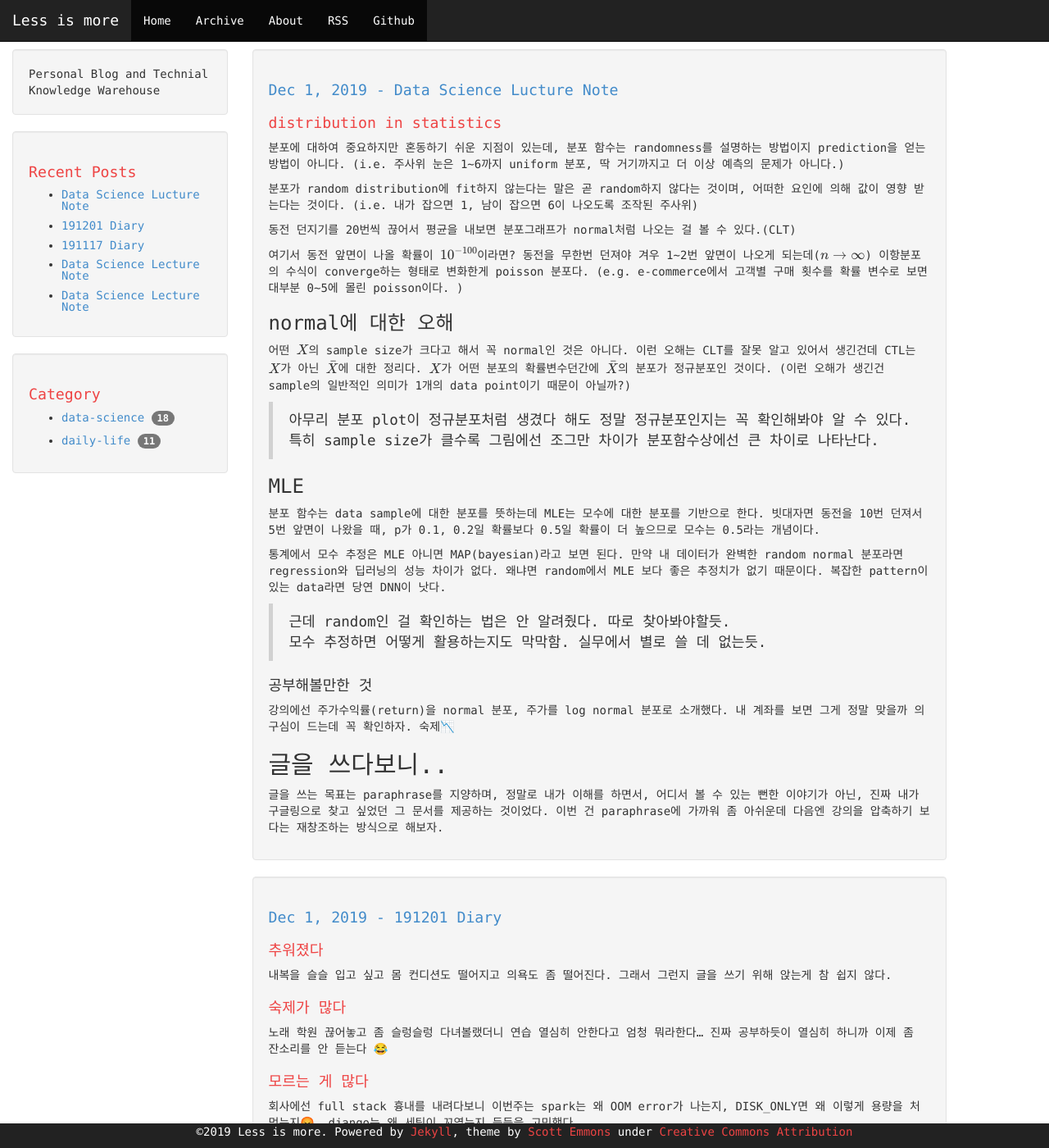
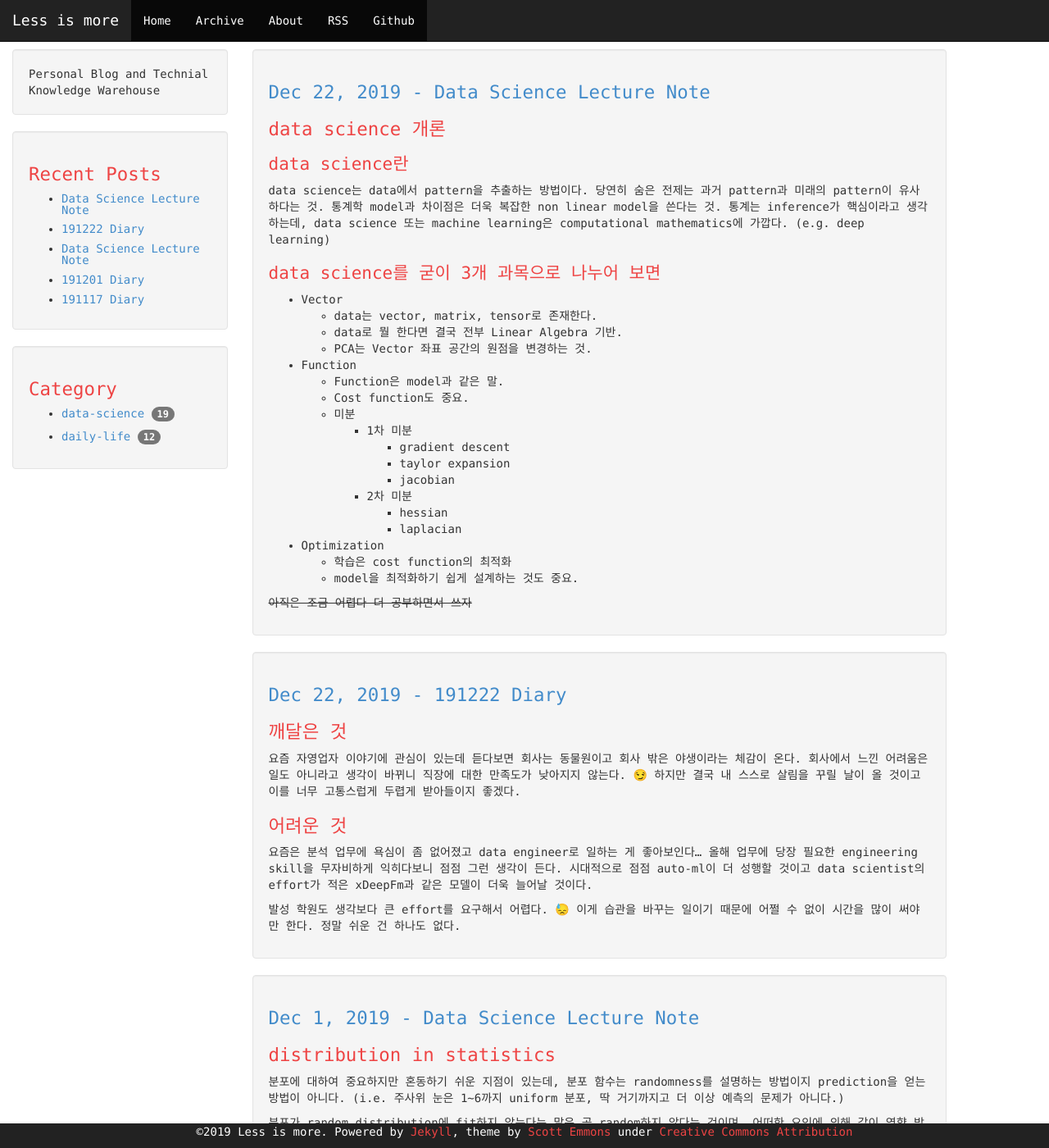
Before and after one commit to 11wi/11wi.github.io, a Jekyll site: the page built from index.html, in a window 1280 px wide and 1400 px high. Shown: the whole window at 82% size. Built offline with Jekyll 4.4.1, drawn with Linux system fonts in a browser that asks for light colours; some web fonts are replaced; formulas are drawn with MathJax 3; the list of posts is cut into pages by our own code; some of the changed text lies outside the part shown.

Commit message:
post upload

```diff
--- /dev/null
+++ b/_posts/2019-12-22-191222-diary.md
@@ -0,0 +1,20 @@
+---
+category: daily-life
+---
+
+# 깨달은 것
+
+요즘 자영업자 이야기에 관심이 있는데 듣다보면 회사는 동물원이고 회사 밖은 야생이라는 체감이 온다.
+회사에서 느낀 어려움은 일도 아니라고 생각이 바뀌니 직장에 대한 만족도가 낮아지지 않는다. 😏
+하지만 결국 내 스스로 살림을 꾸릴 날이 올 것이고 이를 너무 고통스럽게 두렵게 받아들이지 좋겠다.
+
+# 어려운 것
+
+요즘은 분석 업무에 욕심이 좀 없어졌고 data engineer로 일하는 게 좋아보인다...
+올해 업무에 당장 필요한 engineering skill을 무자비하게 익히다보니 점점 그런 생각이 든다.
+시대적으로 점점 auto-ml이 더 성행할 것이고
+data scientist의 effort가 적은 xDeepFm과 같은 모델이 더욱 늘어날 것이다.
+
+발성 학원도 생각보다 큰 effort를 요구해서 어렵다. 😓
+이게 습관을 바꾸는 일이기 때문에 어쩔 수 없이 시간을 많이 써야만 한다.
+정말 쉬운 건 하나도 없다.
--- /dev/null
+++ b/_posts/2019-12-22-data-science-lecture-note.md
@@ -0,0 +1,38 @@
+---
+category: data-science
+---
+
+
+# data science 개론
+
+
+## data science란
+
+data science는 data에서 pattern을 추출하는 방법이다.
+당연히 숨은 전제는 과거 pattern과 미래의 pattern이 유사하다는 것.
+통계학 model과 차이점은 더욱 복잡한 non linear model을 쓴다는 것.
+통계는 inference가 핵심이라고 생각하는데, data science 또는 machine learning은
+computational mathematics에 가깝다. (e.g. deep learning)
+
+## data science를 굳이 3개 과목으로 나누어 보면
+
+* Vector
+    * data는 vector, matrix, tensor로 존재한다.
+    * data로 뭘 한다면 결국 전부 Linear Algebra 기반.
+    * PCA는 Vector 좌표 공간의 원점을 변경하는 것.
+* Function
+    * Function은 model과 같은 말.
+    * Cost function도 중요.
+    * 미분
+        * 1차 미분
+            * gradient descent
+            * taylor expansion
+            * jacobian
+        * 2차 미분
+            * hessian
+            * laplacian
+* Optimization
+    * 학습은 cost function의 최적화
+    * model을 최적화하기 쉽게 설계하는 것도 중요.
+
+~~아직은 조금 어렵다 더 공부하면서 쓰자~~
--- a/css/theme.css
+++ b/css/theme.css
@@ -47,7 +47,27 @@ img {
 
 .well h1 {
     color: #ee4444;
+    font-size: 1.6em;
+}
+
+.well h2 {
+    color: #ee4444;
+    font-size: 1.5em;
+}
+
+.well h3 {
+    color: #5c5c5c;
+    font-size: 1.4em;
+}
+
+.well h4 {
+    color: #5c5c5c;
     font-size: 1.3em;
+}
+
+.well h5 {
+    color: #5c5c5c;
+    font-size: 1.2em;
 }
 
 .author {
```
Also changed, not shown: _posts/2019-12-01-data-science-lecture-note.md (renamed from _posts/2019-12-01-data-science-lucture-note.md).
